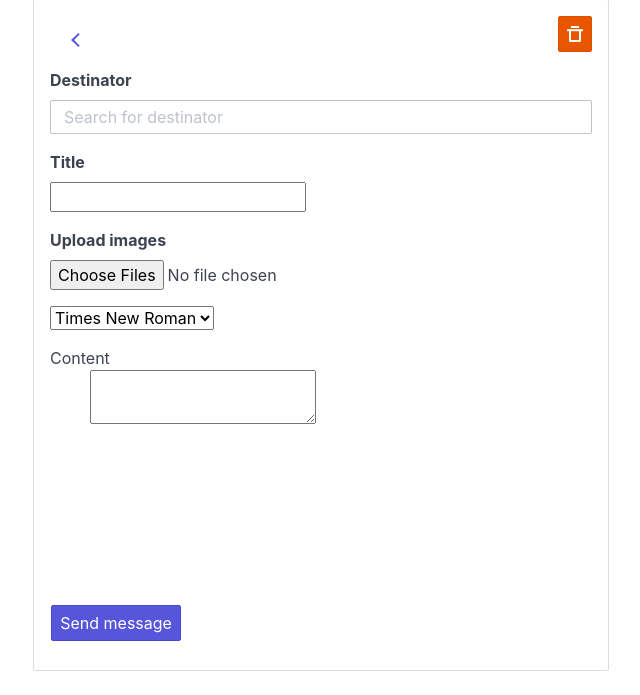
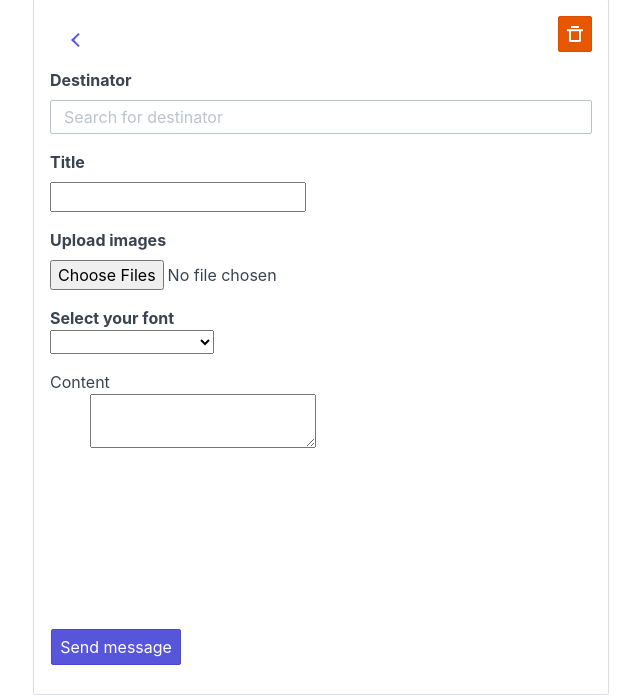
Before and after one commit to francesboc/Message_in_bottle, a Flask app: template monolith/templates/message_view_edit_draft.html in a window 1280 px wide. Shown: the part 128-823 px from the top of the page, without its empty margins (319-959 px from the left). Before the commit the page ends 799 px from the top, so only its background shows below. Run offline with Flask 2, Linux system fonts and the light colour scheme; the template is opened without the code that fills it, so the values that code supplies are empty.

Commit message:
add font in drafted messages

```diff
--- a/monolith/templates/message_view_edit_draft.html
+++ b/monolith/templates/message_view_edit_draft.html
@@ -47,6 +47,7 @@
               <dd><input id="title" name="title" required="" type="text" value='{{message.title}}' style="width: -moz-available;"></dd>
               <dt><label for="images">Upload images</label></dt>
               <dd><input id="images" multiple type="file" name="images" accept="image/*"/></dd>
+              <dt><label for="font">Select your font</label></dt>
               <select id="font" name="font" onchange="changefont();">
                 <option value = "Times New Roman"> Times New Roman </option>
                 <option value = "Serif"> Serif </option>
@@ -56,6 +57,11 @@
               </select></dl>
               <dt><label for="content">Content</label></dt>
               <dd><textarea id="content" name="content" style="width: -moz-available; height: 30%;">{{message.content}}</textarea></dd>
+              <script>
+                document.getElementById('font').value = '{{message.font}}';
+                var text = document.getElementById('content')
+                text.style.fontFamily = '{{message.font}}';
+              </script>
           </dl>
       </div>
     <div class="card-body" style="white-space: pre-line; margin-top: 7%;" id="content">
@@ -241,6 +247,7 @@
         date_of_delivery : document.getElementById("date_of_delivery").value,
         time_of_delivery : document.getElementById("time").value,
         content : document.getElementById("content").value,
+        font : document.getElementById("font").value,
       }
       var images = document.getElementById("images")
       var formData = new FormData();
--- a/monolith/templates/newmessage.html
+++ b/monolith/templates/newmessage.html
@@ -133,6 +133,7 @@
         date_of_delivery : document.getElementById("date_of_delivery").value,
         time_of_delivery : document.getElementById("time").value,
         content : document.getElementById("content").value,
+        font : document.getElementById("font").value,
       }
       var images = document.getElementById("images")
       var formData = new FormData();
--- a/monolith/views/message.py
+++ b/monolith/views/message.py
@@ -202,6 +202,7 @@ def message_draft():
             time_of_delivery = get_data["time_of_delivery"]
             content = get_data["content"]
             title = get_data["title"]
+            font = get_data["font"]
             list_of_images = request.files
             try:
                 msg_id = request.form["message_id"]
@@ -238,7 +239,7 @@ def message_draft():
                 stmt = (
                     update(Messages).
                     where(Messages.id==int(msg_id)).
-                    values(title=title, content=content,date_of_delivery=new_date)
+                    values(title=title, content=content,date_of_delivery=new_date,font=font)
                 )
                 db.session.execute(stmt)
                 db.session.commit()
@@ -249,6 +250,7 @@ def message_draft():
             msg.sender= current_user.id
             msg.title = title
             msg.content = content
+            msg.font = font
             new_date = date_of_delivery +" "+time_of_delivery
             try:
                 msg.date_of_delivery = datetime.strptime(new_date,'%Y-%m-%d %H:%M')
@@ -382,7 +384,7 @@ def message_view_send(_id):
 @message.route('/edit/<_id>',methods=['GET'])
 def message_view_draft(_id):
     if current_user is not None and hasattr(current_user, 'id'):
-        _message = db.session.query(Messages.title, Messages.content,Messages.id,Messages.sender, Messages.date_of_delivery).filter(Messages.id==_id).first()
+        _message = db.session.query(Messages.title, Messages.content,Messages.id,Messages.sender, Messages.date_of_delivery, Messages.font).filter(Messages.id==_id).first()
         _receivers = db.session.query(User.id, User.email, User.firstname, User.lastname , Messages.id).join(User, Messages.receivers).filter(Messages.id == _message.id).all()
         _picture = db.session.query(Images).filter(Images.message==_id).all()
         if _message.sender ==current_user.id:
```
